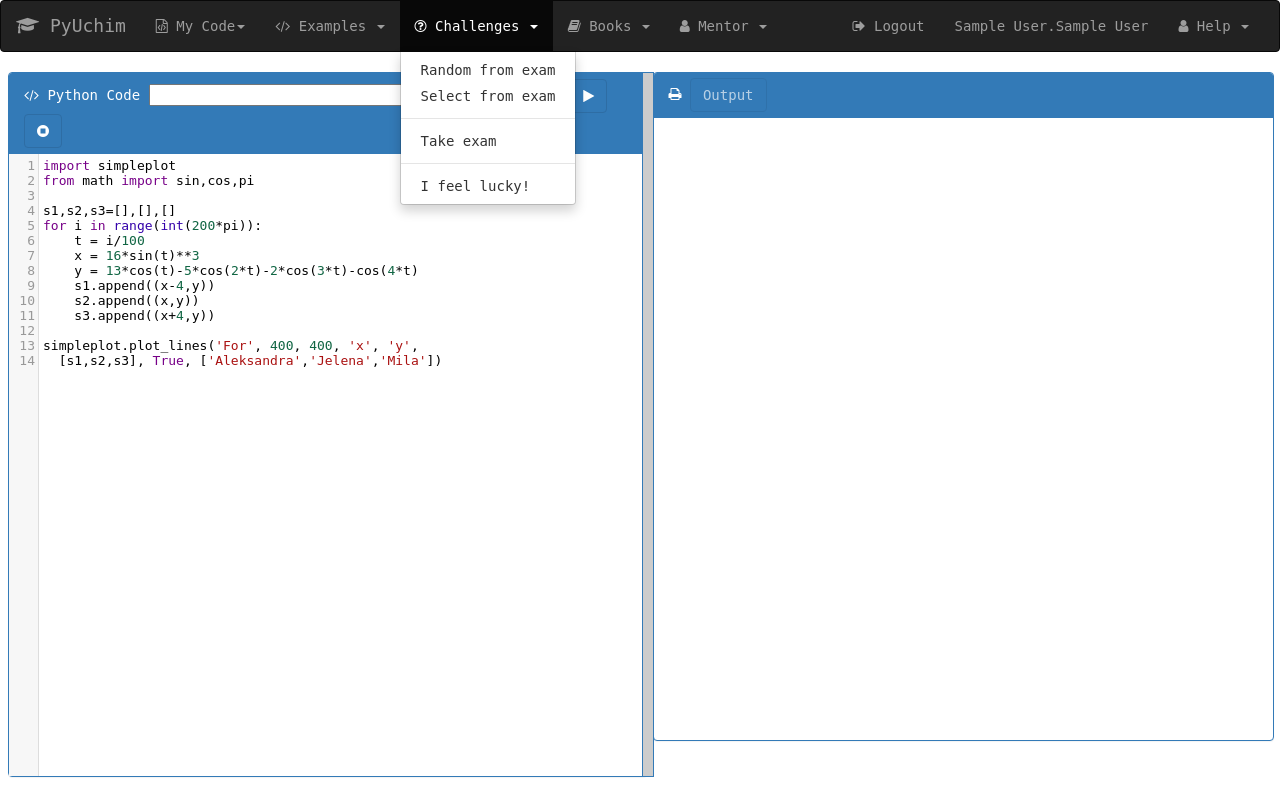
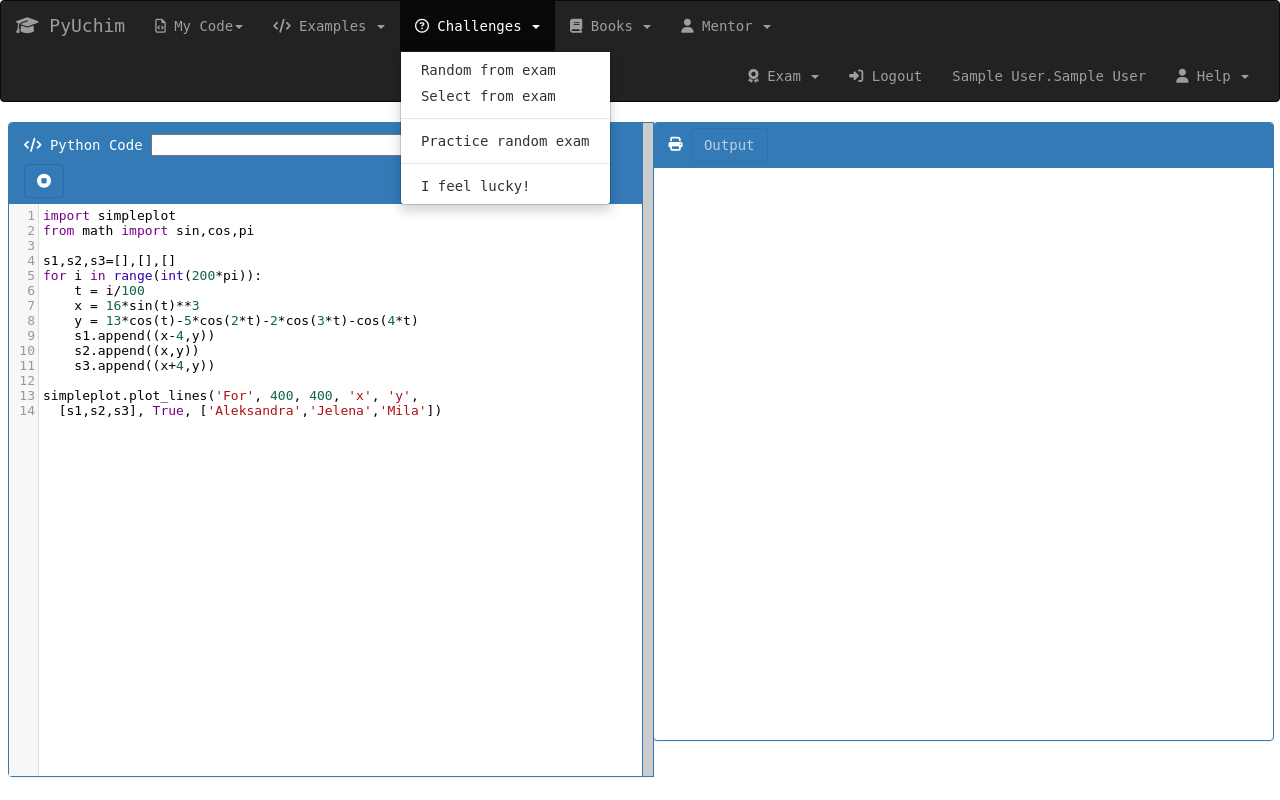
Before and after one commit to milanpopovic/PyUchim, a PHP site: page / in a window 1280 px wide, after a click on "Challenges". Run offline with PHP 8.4, Linux system fonts and the light colour scheme; the visitor is signed in with stand-in values (Sample User, id 1); a stand-in replaces the project's code that opens the database connection; some libraries are stand-ins or nearby versions.

Commit message:
Exam changed

```diff
--- a/index.php
+++ b/index.php
@@ -9,8 +9,7 @@
 
     <link rel="stylesheet" type="text/css" href="CodeSkulptor3/bootstrap.css">
     <link rel="shortcut icon" href="CodeSkulptor3/favicon.ico">
-    <link rel="stylesheet" href="https://cdnjs.cloudflare.com/ajax/libs/font-awesome/4.7.0/css/font-awesome.min.css">
-
+    <script src="https://kit.fontawesome.com/292f64c027.js"></script>
     <script src="CodeSkulptor3/jquery.js"></script>
     <script src="CodeSkulptor3/jquery-ui.js"></script>
     <script src="CodeSkulptor3/bootstrap.js"></script>
@@ -105,14 +104,14 @@
 		<li><a class="dropdown-item" href="#" onClick="random_exam_question()">Random from exam</a></li>
 		<li><a class="dropdown-item" href="#" onClick="select_exam_question()">Select from exam</a></li>
                 <li role="separator" class="divider"></li>
-                <li><a class="dropdown-item" href="#" onClick="takeExam()">Take exam</a></li>
+                <li><a class="dropdown-item" href="#" onClick="practiceExam()">Practice random exam</a></li>
                 <li role="separator" class="divider"></li>
                 <li><a class="dropdown-item" href="#" onClick="lucky_question()">I feel lucky!</a></li>
 	    </ul>
 	  </li>
-          <li class="dropdown">
+      <li class="dropdown">
 	    <a href="#" class="dropdown-toggle" data-toggle="dropdown" role="button" aria-haspopup="true" aria-expanded="false">
-                <i class="fa fa-book" aria-hidden="true"></i> Books
+                <i class="fas fa-book" aria-hidden="true"></i> Books
 		<span class="caret"></span></a>
 	    <ul class="dropdown-menu" aria-labelledby="about-us">
 		<li><a class="dropdown-item" href="http://mef-lab.com/osnove-2018/book/index.html" target="_new">
@@ -140,11 +139,21 @@
                 <li role="separator" class="divider"></li>
 		<li><a href="skype:milan.popovic?call">Call Mentor via Skype</a></li>
 	    </ul>
-          </li>
+       </li>
+
 	</ul>
         <ul class="nav navbar-nav navbar-right">
+
+          <li class="dropdown">
+	    		<a href="#" class="dropdown-toggle" data-toggle="dropdown" role="button" aria-haspopup="true" aria-expanded="false">
+                <i class="fas fa-award"></i> Exam <span class="caret"></span></a>
+	    		<ul class="dropdown-menu" aria-labelledby="about-us">
+          			<li id="start-exam"><a class="dropdown-item" href="#" onClick="startExam()"> Start exam</a></li>
+                    <li id="stop-exam"><a class="dropdown-item" href="#" onClick="stopExam()"> Stop exam</a></li>
+                </ul>
+          </li>
           <li id="login"><a href="#" onClick="login()"><i class="fa fa-sign-in" aria-hidden="true"></i> Login</a></li>
-          <li id="logout"><a href="#" onClick="logout()"><i class="fa fa-sign-out" aria-hidden="true"></i> Logout</a></li>
+          <li id="logout"><a href="#" onClick="logout()"><i class="fa fa-sign-in" aria-hidden="true"></i> Logout</a></li>
           <li><a class="nav-link" href="#" id ="open_project" ></a></li>
           <li><a class="nav-link" href="javascript: signin()" id="menu-signin"><i class="fa fa-user-plus" aria-hidden="true">
 		</i> SignUp</a></li>
--- a/js/ajax.js
+++ b/js/ajax.js
@@ -110,6 +110,10 @@ function load_file(){
 
 function delete_file(){
     var fajl = $('#open_file').val();
+    if(fajl.startsWith("Exam")){
+       myAlert("alert-warning","Cannot delete exam file.");
+       return;
+    }
     if(fajl == "") return
     var projekat = $('#open_project').text();
     var urlpath = appurl+'/php/remove_file.php'
@@ -129,7 +133,11 @@ function save_file_as(){
         myAlert("alert-warning","You must be logged in.");
         return;
     }
-    var fajl = prompt("Naziv programa","")
+    var fajl = prompt("Naziv programa","");
+    if(fajl.startsWith("Exam")){
+       myAlert("alert-warning","Cannot change exam file.");
+       return;
+    }
     if(fajl == "") return
     $('#open_file').val(fajl);
     sadrzaj = $model.view.getCode();
@@ -171,7 +179,10 @@ function save_file(flag){
     }
 
     var fajl = $('#open_file').val();
-    //fajl=fajl.replace(" ",""); // no space in file name
+    if(fajl.startsWith("Exam")){
+       myAlert("alert-warning","Cannot change exam file.");
+       return;
+    }
     if(fajl == "") {
        save_file_as();
        return;
--- /dev/null
+++ b/php/exam_parameters.txt
@@ -0,0 +1 @@
+{"open": 0,"no_of_tasks":2,"from_task": 1,"to_task": 16}
--- /dev/null
+++ b/php/file_exists.php
@@ -0,0 +1,6 @@
+<?php
+   $project = $_POST['project'];
+   $file = "../projects/".$project."/".$_POST['file'];
+   if(file_exists ($file)) echo "yes";
+   else echo "no";
+?>
--- a/samples/exam_questions.js
+++ b/samples/exam_questions.js
@@ -410,7 +410,8 @@ metoda __str__ takva da štampanje objekta rezultira sledećim izgledom:
 
 Glavnica - 1000.00, Kamatna stopa - 5.12%
 `
-
+var $exam_started="";
+var $exam_stopped="";
 
 function random_exam_question() {
         num = Math.floor((Math.random() * 64))+1;
@@ -424,7 +425,7 @@ function select_exam_question(){
        $model.reset();
 }
 
-function takeExam(){
+function practiceExam(){
        project = $("#open_project").text();
        if ( project == ""){
              myAlert("alert-warning","You must be logged in.");
@@ -433,15 +434,15 @@ function takeExam(){
 
        e=""
        n = Math.floor(Math.random() * 14)+1
-       e+="'''Zadatak 1"+".\n"+q[n]+"\n'''";
+       e+="'''\nZadatak 1"+".\n"+q[n]+"'''\nOvde unesite resenje";
        n = 15 + Math.floor(Math.random() * 15)
-       e+="'''Zadatak 2"+".\n"+q[n]+"\n'''";
+       e+="\n'''\nZadatak 2"+".\n"+q[n]+"'''\nOvde unesite resenje";
        n = 30 + Math.floor(Math.random() * 15)
-       e+="'''Zadatak 3"+".\n"+q[n]+"\n'''";
+       e+="\n'''\nZadatak 3"+".\n"+q[n]+"'''\nOvde unesite resenje";
        n = 45 + Math.floor(Math.random() * 11)
-       e+="'''Zadatak 4"+".\n"+q[n]+"\n'''";
+       e+="\n'''\nZadatak 4"+".\n"+q[n]+"'''\nOvde unesite resenje";
        n = 56 + Math.floor(Math.random() * 9)
-       e+="'''Zadatak 5"+".\n"+q[n]+"\n'''";
+       e+="\n'''\nZadatak 5"+".\n"+q[n]+"'''\nOvde unesite resenje";
        $model.view.setCode(e);
        $model.reset();
        var today = new Date();
@@ -453,3 +454,117 @@ function takeExam(){
        $("#open_file").val("Exam-taken:"+today);
        save_file();
 }
+
+function stopExam(){
+    $exam_stopped = new Date();
+   	var today = new Date();
+	var dd = String(today.getDate()).padStart(2, '0');
+	var mm = String(today.getMonth() + 1).padStart(2, '0'); //January is 0!
+	var yyyy = today.getFullYear();
+	today = dd + '.' + mm + '.' + yyyy;
+	$("#open_file").val("Exam:"+today);
+	save_exam();
+    $exam_started = "";
+}
+
+function save_exam(){
+    var projekat = $('#open_project').text();
+    if(projekat == ""){
+        myAlert("alert-warning","You must be logged in.");
+        return;
+    }
+    var fajl = $('#open_file').val();
+
+    sadrzaj = "'''\nExam started:"+$exam_started+"\n"+"Exam stopped:"+$exam_stopped+"\n'''\n"+$model.view.getCode();
+    var urlpath = appurl+'/php/save_file.php'
+
+    $.ajax({
+	  method: "POST",
+	  url: urlpath,
+	  data: { otvori_projekat: projekat, file: fajl, content: sadrzaj  },
+    }).done(function( msg ) {
+            myAlert("alert-warning","Exam sacuvan.")
+            var $exam_started="";
+			var $exam_stopped="";
+      });
+
+}
+function file_exists(project,file){
+    var res = "";
+    $.ajax({
+        type: "post",
+        url: 'php/file_exists.php',
+        data: { 'project': project, 'file': file  },
+        success: function(data) {
+          if(data == 'yes'){
+
+            myAlert("alert-warning","Exam already taken!")
+          }
+          else{
+            $("#open_file").val(file);
+          }
+        }
+    });
+}
+function startExam(){
+       if ($exam_started != ""){
+         myAlert("alert-warning","Exam already started!")
+         return;
+       }
+       var today = new Date();
+	   var dd = String(today.getDate()).padStart(2, '0');
+	   var mm = String(today.getMonth() + 1).padStart(2, '0'); //January is 0!
+	   var yyyy = today.getFullYear();
+	   var today = dd + '.' + mm + '.' + yyyy;
+       var file_name = "Exam:"+today;
+       project = $("#open_project").text();
+       file_exists(project,file_name);
+       $.ajax({
+	  	method: "POST",
+	  	url: "php/read_exam_parameters.php"
+    	}).done(function( msg ) {
+           if (msg.startsWith("Error")){
+               myAlert("alert-warning",msg);
+               return;
+           }
+
+		   project = $("#open_project").text();
+		   if ( project == ""){
+		         myAlert("alert-warning","You must be logged in.");
+		         return;
+		   }
+
+           var par = JSON.parse(msg);
+           if( par.open != 1){
+               myAlert("alert-warning","It is not exam time.");
+               return;
+           }
+           $exam_started = new Date();
+		   e=""
+           arr = [];
+           for (var i=par.from_task;i<=par.to_task;i++){
+               arr.push(i);
+           }
+
+           var s = sample(arr,par.no_of_tasks);
+           s.sort(function(a, b){return a-b})
+           for (var i=0; i < s.length;i++) {
+		   		e+="'''\nZadatak "+(i+1).toString()+".\n"+q[s[i]]+"'''\nOvde unesite resenje\n";
+		   }
+		   $model.view.setCode(e);
+		   $model.reset();
+        });
+}
+
+function sample(array,size) {
+  const results = [],
+    sampled = {};
+  while(results.length<size && results.length<array.length) {
+    const index = Math.trunc(Math.random() * array.length);
+    if(!sampled[index]) {
+      results.push(array[index]);
+      sampled[index] = true;
+    }
+  }
+  return results;
+}
```
Also changed, not shown: mentor/StudentView.php (+31 -7 lines), mentor/exam_setup.html (added, +66 -0 lines), php/read_exam_parameters.php (added, +8 -0 lines), php/setup_exam.php (added, +8 -0 lines).
